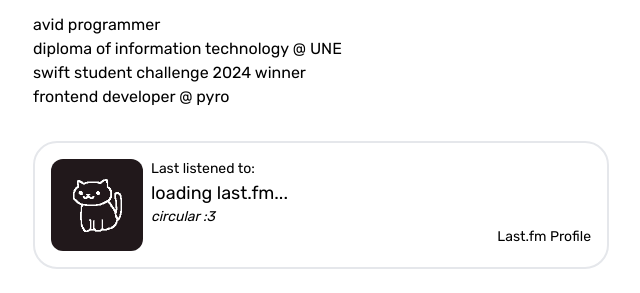
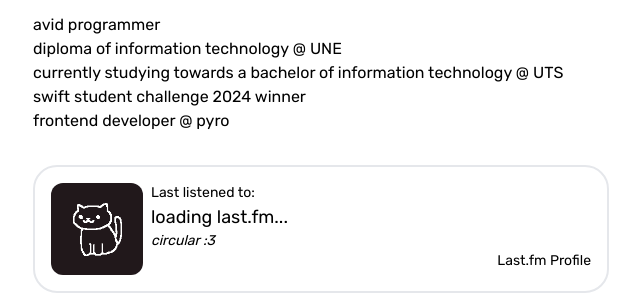
Before and after one commit to circularsprojects/circular-astro, an Astro site: page / in a window 1280 px wide. Shown: the part 123-416 px from the top of the page, without its empty margins (319-959 px from the left). Built offline with nearby package versions, Linux system fonts and the light colour scheme; Astro itself is replaced by a stand-in of ours; no server answers; a script that the page names is missing; a web font is replaced by a local one; what @catppuccin/tailwindcss would draw is missing.

Commit message:
update index

```diff
--- a/src/pages/index.astro
+++ b/src/pages/index.astro
@@ -17,6 +17,7 @@ import Kitty from '../components/Kitty.astro';
       </div>
       <p>avid programmer</p>
       <p>diploma of information technology @ UNE</p>
+      <p>currently studying towards a bachelor of information technology @ UTS</p>
       <p>swift student challenge 2024 winner</p>
       <p>frontend developer @ <a href="https://pyro.host" class="hover:text-ctp-peach duration-100">pyro</a></p>
     </div>
```
